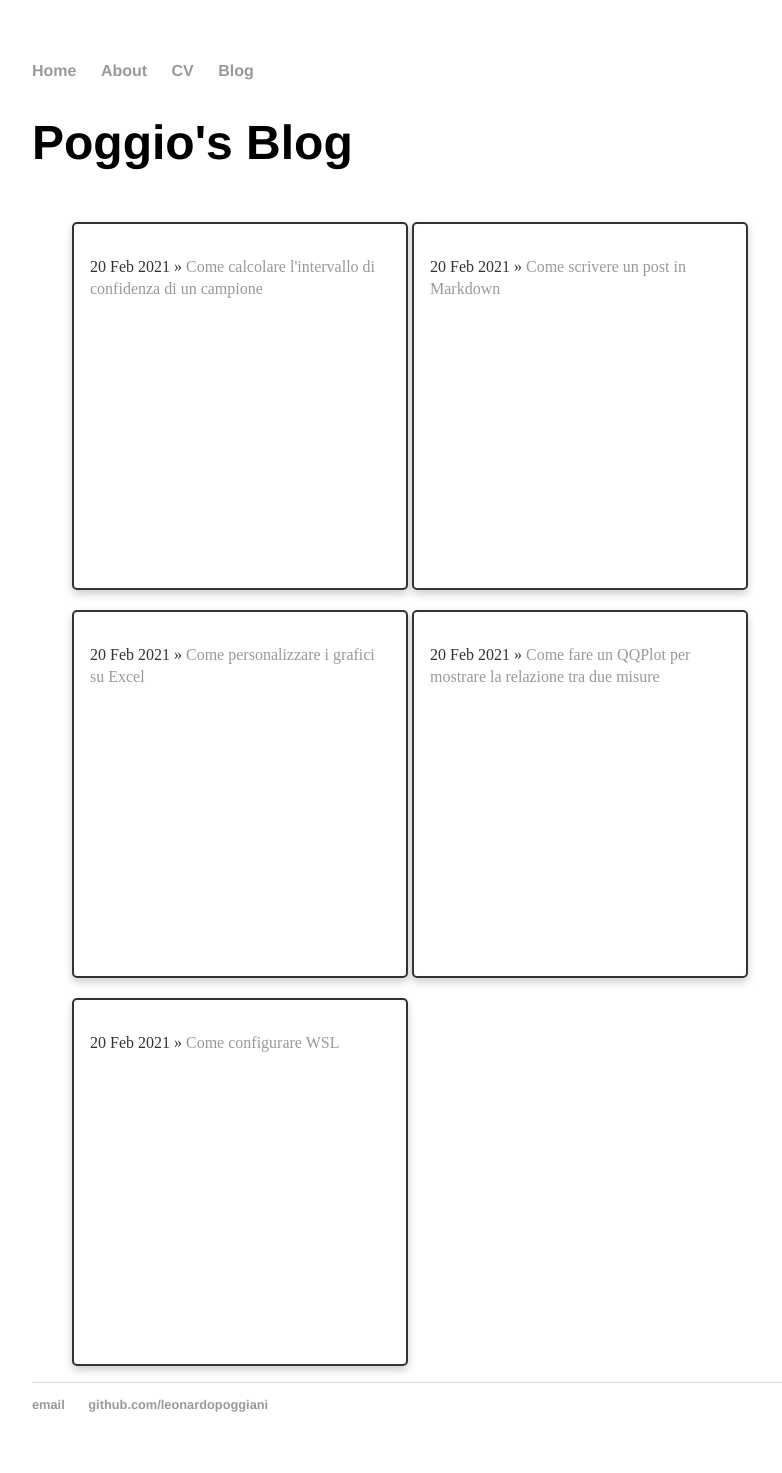
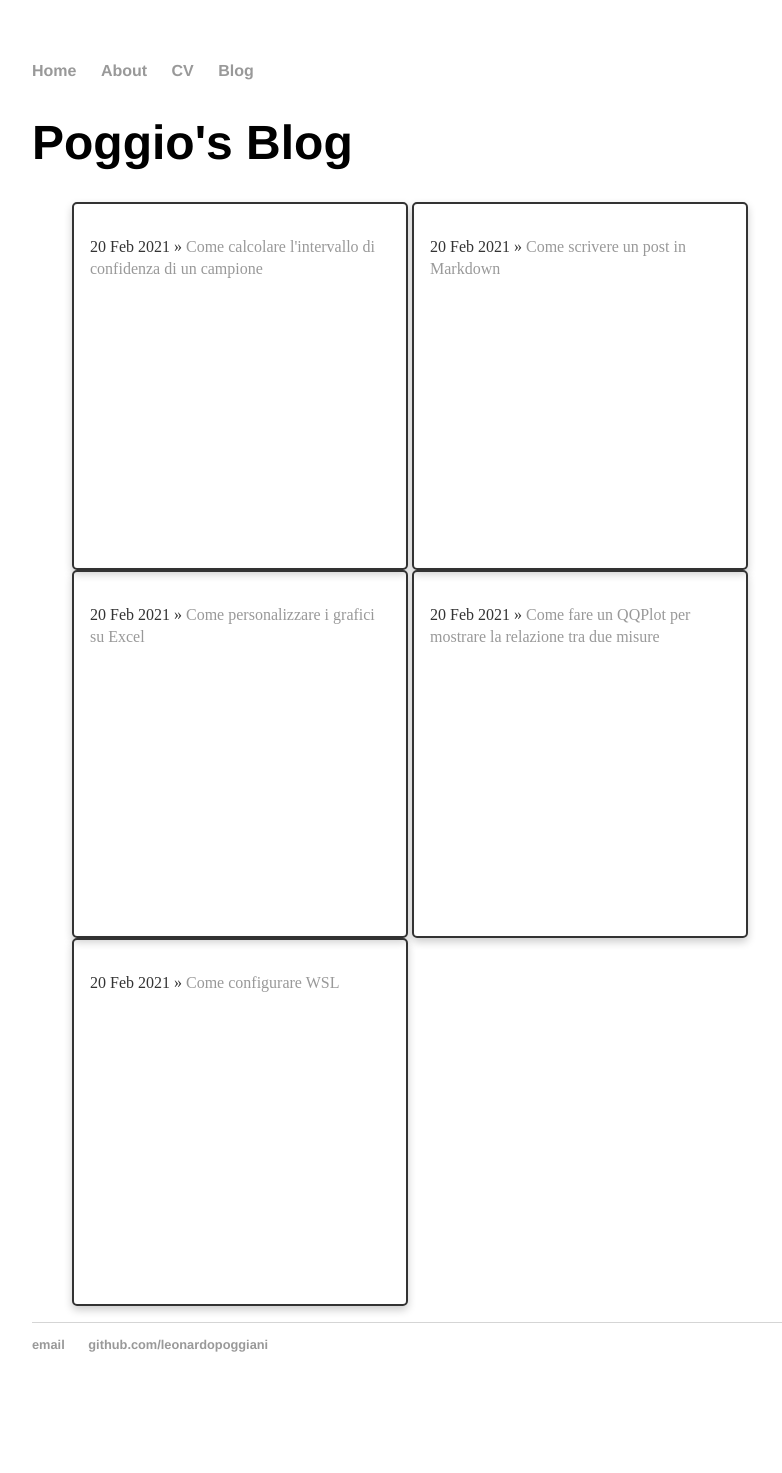
Before and after one commit to leonardopoggiani/leonardopoggiani.github.io, a Jekyll site: the page built from blog/index.html, in a window 1280 px wide. Shown: the whole page, without its empty margins (160-942 px from the left). Built offline with Jekyll 4.4.1, drawn with Linux system fonts in a browser that asks for light colours; after the commit the page ends 1413 px from its top, so only the background shows below that.

Commit message:
Update main.css

```diff
--- a/css/main.css
+++ b/css/main.css
@@ -32,7 +32,6 @@ ul.posts li {
   transition: 0.3s;
   padding: 32px 16px;
   border-radius: 5px;
-  margin-top: 20px;
   display: inline-block;
 }
 
```
